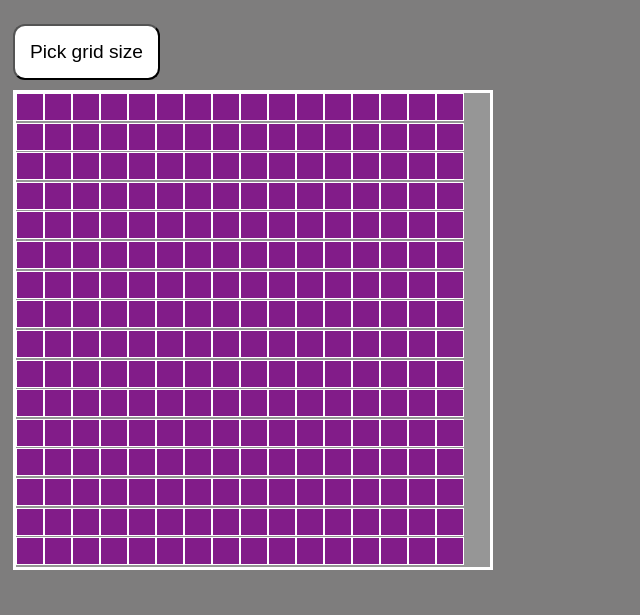
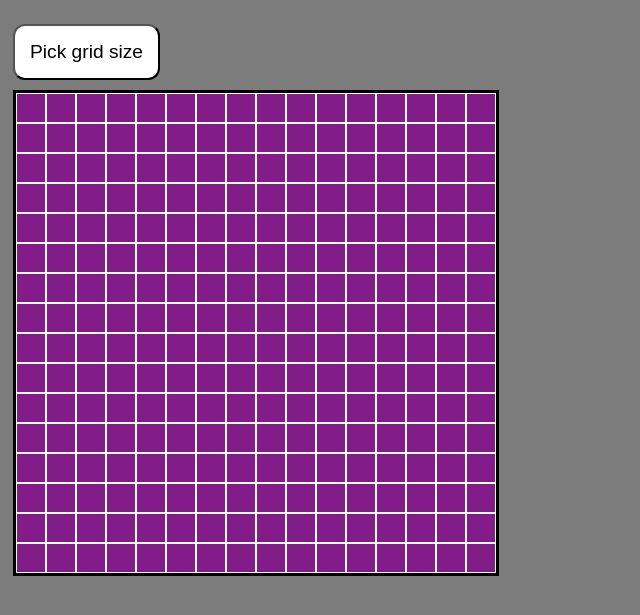
Before and after one commit to shpatspahiu/etch-a-sketch, a plain HTML site: page index.html in a window 1280 px wide. Shown: the part 61-676 px from the top of the page, without its empty margins (0-640 px from the left). Drawn offline with Linux system fonts and the light colour scheme.

Commit message:
Fix inconsistent pixel arangement
Setting 'box-sizing' property of container back to 'content-box' saved
me from going insane with the pixel calculation ''problem''. Pixels now
are perfectly positioned within the container.

```diff
--- a/script.js
+++ b/script.js
@@ -18,7 +18,7 @@ const gridSize = 16; // n pixels per side
 /* createGrid */
 function createGrid(size) {
   let numOfPixels = size ** 2; // total number of squares making up the grid
-  let pixelWidth = windowWidth / size - 2; // width * width of pixels so that all of them fit the container
+  let pixelWidth = windowWidth / size; // width * width of pixels so that all of them fit the container
   createPixels(numOfPixels, pixelWidth);
 }
 
--- a/style.css
+++ b/style.css
@@ -5,13 +5,13 @@
 }
 
 .container {
-  border: 3px solid white;
+  box-sizing: content-box;
+  border: 3px solid rgb(0, 0, 0);
   background-color: rgb(150, 150, 150);
   display: flex;
   flex-wrap: wrap;
   gap: 0px;
   margin: 5px;
-
 }
 
 .container div {
```
